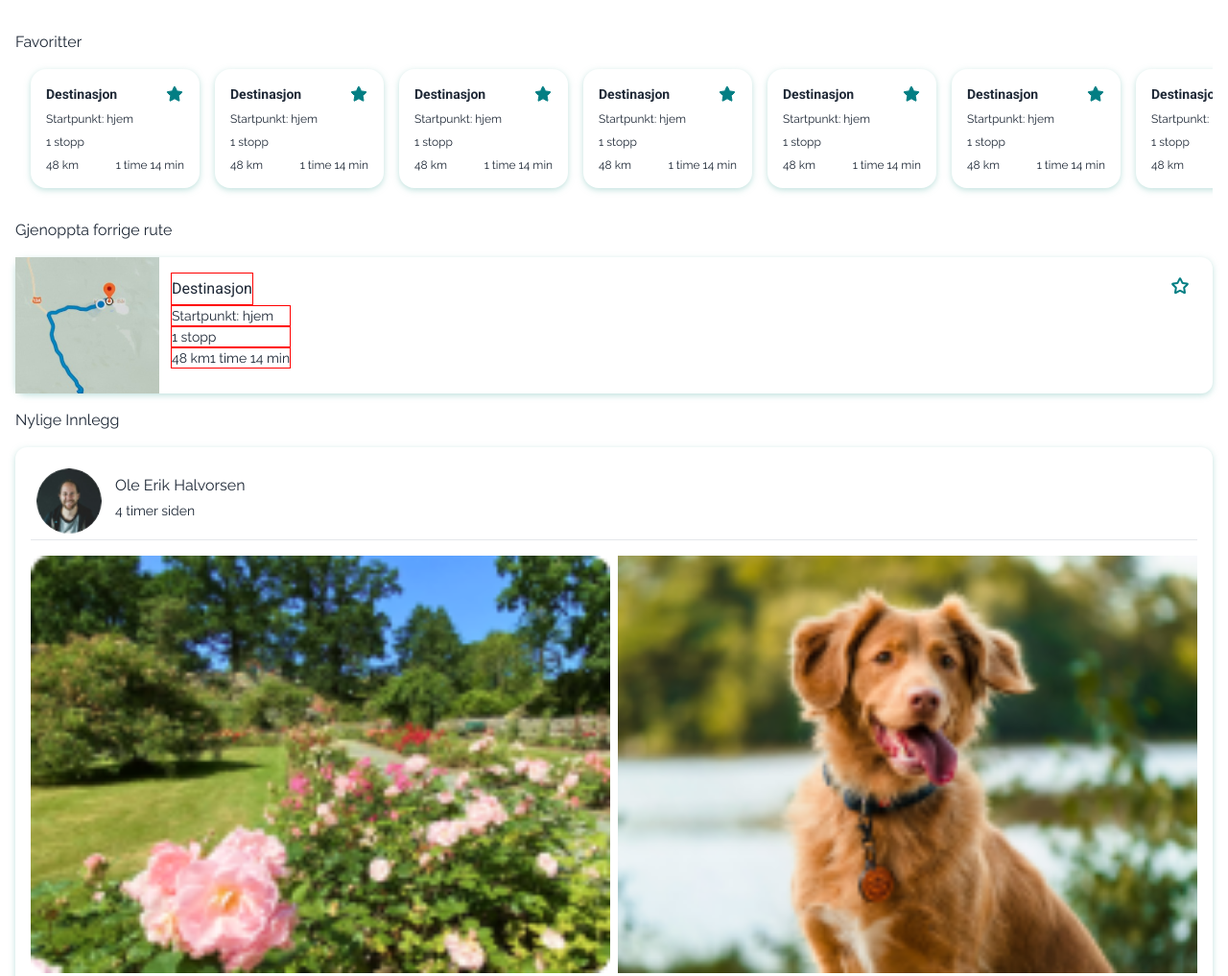
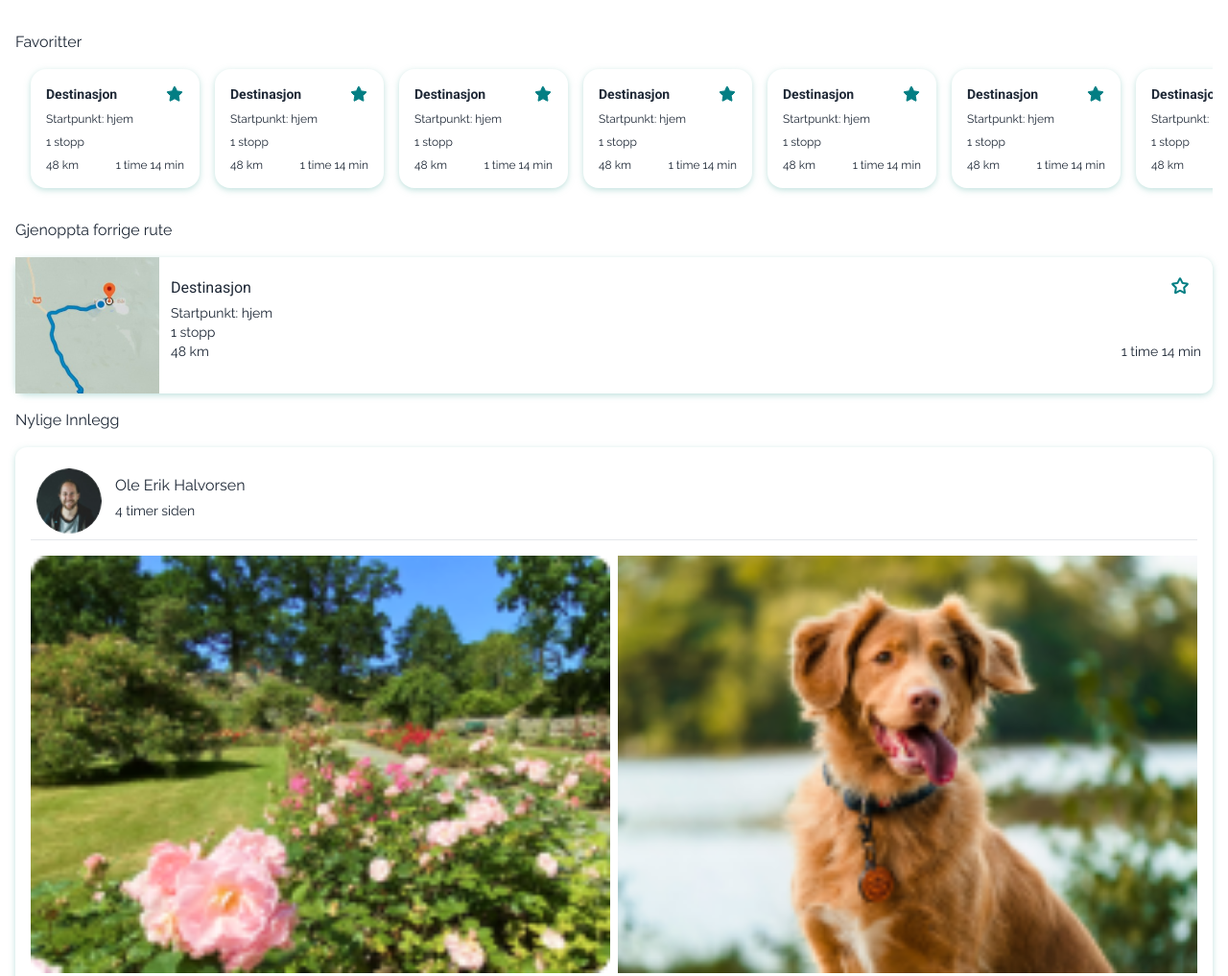
Before and after one commit to zagrosjawar/ev-erywhere, a plain HTML site: page mine-reiser.html in a window 1280 px wide. Shown: the top 1017 px of the page at 96% size. Drawn offline with nearby package versions, Linux system fonts and the light colour scheme.

Commit message:
fikset tekst - Mangler bare knapper og justere bilder/font

```diff
--- a/mine-reiser.html
+++ b/mine-reiser.html
@@ -230,11 +230,13 @@
         <h3 class="text-base">Gjenoppta forrige rute</h3>
       </div>
       <div class="w-full green-shadow rounded-xl flex relative">
-        <div class="overflow-clipx h-full bg-cover bg-center rounded-xl flex">
+        <div
+          class="overflow-clipx h-full bg-cover bg-center rounded-xl flex-1 flex"
+        >
           <img class="object-cover" src="map-image.png" />
-          <div class="flex-col ml-3">
+          <div class="flex-col ml-3 mr-3 flex-grow">
             <div class="flex">
-              <h2 class="mt-4" style="border: 1px solid red">Destinasjon</h2>
+              <h2 class="mt-4">Destinasjon</h2>
               <div class="absolute right-6 top-5">
                 <svg
                   xmlns="http://www.w3.org/2000/svg"
@@ -253,14 +255,9 @@
                 </svg>
               </div>
             </div>
-            <div class="text-sm" style="border: 1px solid red">
-              Startpunkt: hjem
-            </div>
-            <div class="text-sm" style="border: 1px solid red">1 stopp</div>
-            <div
-              class="flex w-full justify-between"
-              style="border: 1px solid red"
-            >
+            <div class="text-sm">Startpunkt: hjem</div>
+            <div class="text-sm">1 stopp</div>
+            <div class="flex w-full justify-between">
               <div class="text-sm">48 km</div>
               <div class="text-sm">1 time 14 min</div>
             </div>
```
